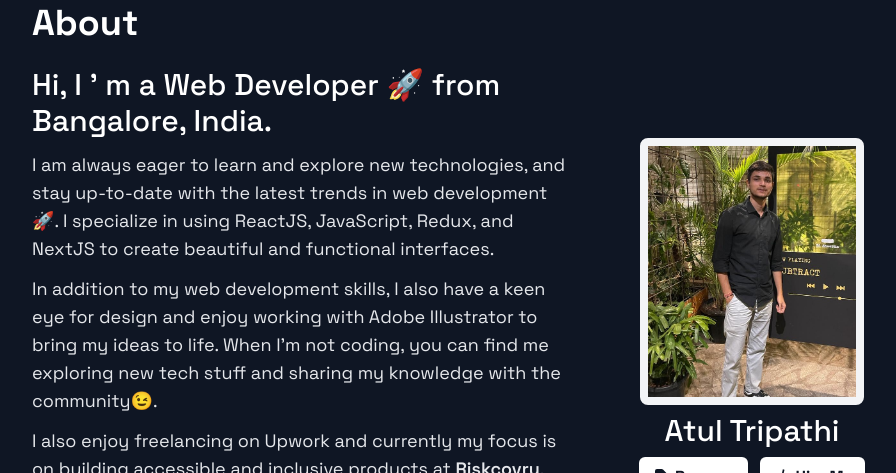
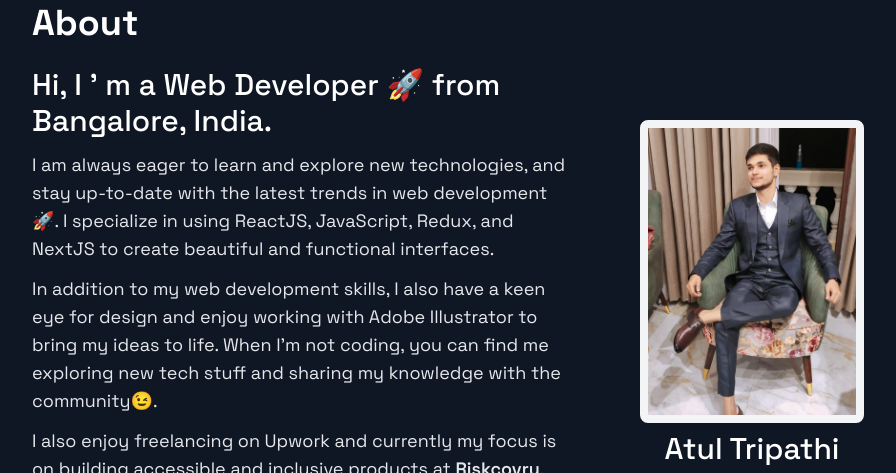
Before and after one commit to atultrp/atultrp-v2, a Next.js app: page / in a window 1280 px wide. Shown: the part 840-1313 px from the top of the page, without its empty margins (158-1054 px from the left). Built offline with nearby package versions, Linux system fonts and the light colour scheme.

Commit message:
profile photo is added

```diff
--- a/components/About.js
+++ b/components/About.js
@@ -68,7 +68,7 @@ const About = () => {
         </div>
         <div className="sm:mx-auto my-5 sm:w-2/5 ">
           <div className='flex items-center'>
-            <img src="/Images/atultrp_photo_real.jpeg" alt="profile" className="w-56 rounded-lg border-8 border-gray-100 sm:mx-auto" />
+            <img src="/Images/atul.jpeg" alt="profile" className="w-56 rounded-lg border-8 border-gray-100 sm:mx-auto" />
             <div className="ml-6 space-x-6 text-2xl my-3 sm:hidden">
               <SocialLinks />
             </div>
```
Also changed, not shown: public/Images/atul.jpeg (added).
